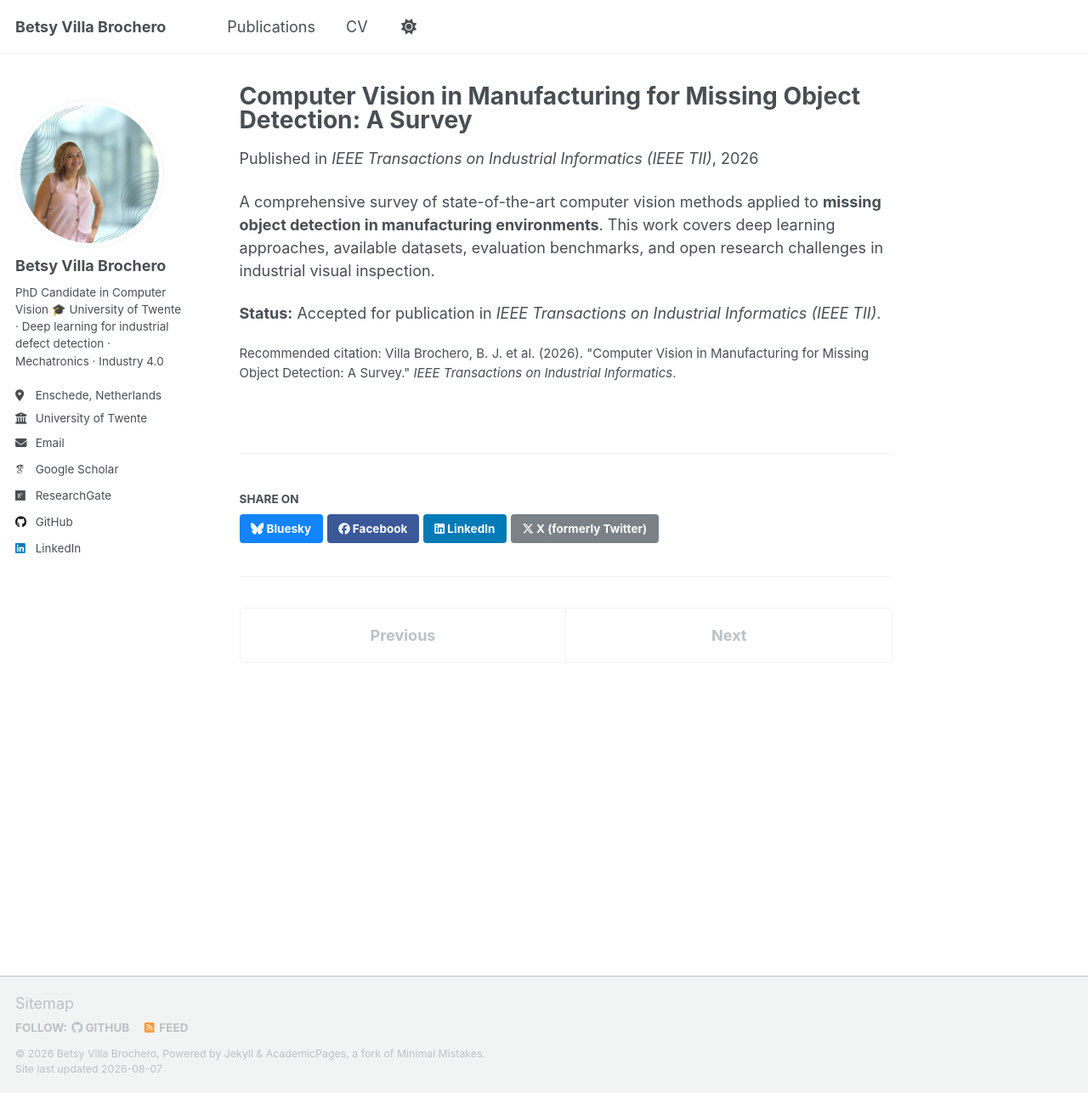
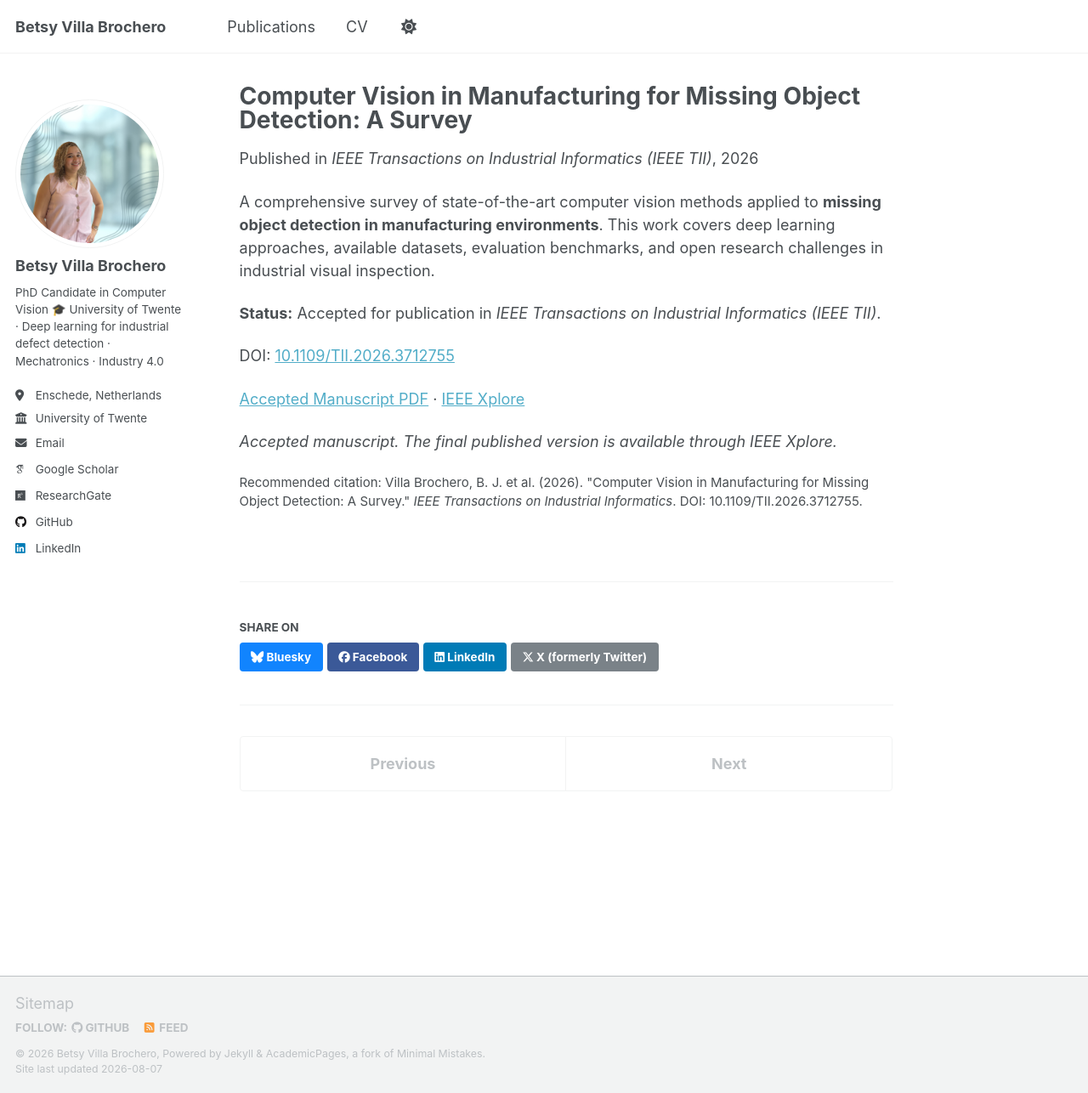
Before and after one commit to betvillab/betvillab.github.io, a Jekyll site: the page built from _publications/2026-01-01-cv-manufacturing-survey.md, in a window 1280 px wide and 1286 px high. Shown: the whole window at 85% size. Built offline with Jekyll 4.4.1, drawn with Linux system fonts in a browser that asks for light colours; some web fonts are replaced; a script that is not in the unit is left out.

Commit message:
Add accepted manuscript PDF and DOI to survey publication
- Attach accepted-manuscript PDF for the IEEE TII survey paper
- Add DOI (10.1109/TII.2026.3712755) and IEEE Xplore link
- Note that the final published version is on IEEE Xplore

```diff
--- a/_publications/2026-01-01-cv-manufacturing-survey.md
+++ b/_publications/2026-01-01-cv-manufacturing-survey.md
@@ -6,9 +6,15 @@ permalink: /publication/2026-cv-manufacturing-survey
 excerpt: 'A comprehensive survey of state-of-the-art computer vision methods applied to missing object detection in manufacturing environments, covering deep learning approaches, datasets, and open challenges.'
 date: 2026-01-01
 venue: 'IEEE Transactions on Industrial Informatics (IEEE TII)'
-citation: 'Villa Brochero, B. J. et al. (2026). &quot;Computer Vision in Manufacturing for Missing Object Detection: A Survey.&quot; <i>IEEE Transactions on Industrial Informatics</i>.'
+citation: 'Villa Brochero, B. J. et al. (2026). &quot;Computer Vision in Manufacturing for Missing Object Detection: A Survey.&quot; <i>IEEE Transactions on Industrial Informatics</i>. DOI: 10.1109/TII.2026.3712755.'
 ---
 
 A comprehensive survey of state-of-the-art computer vision methods applied to **missing object detection in manufacturing environments**. This work covers deep learning approaches, available datasets, evaluation benchmarks, and open research challenges in industrial visual inspection.
 
 **Status:** Accepted for publication in *IEEE Transactions on Industrial Informatics (IEEE TII)*.
+
+DOI: [10.1109/TII.2026.3712755](https://doi.org/10.1109/TII.2026.3712755)
+
+[Accepted Manuscript PDF](/files/CV-Manufacturing-Survey-Accepted-Manuscript.pdf) · [IEEE Xplore](https://doi.org/10.1109/TII.2026.3712755)
+
+*Accepted manuscript. The final published version is available through IEEE Xplore.*
```
Also changed, not shown: 1 other file.
